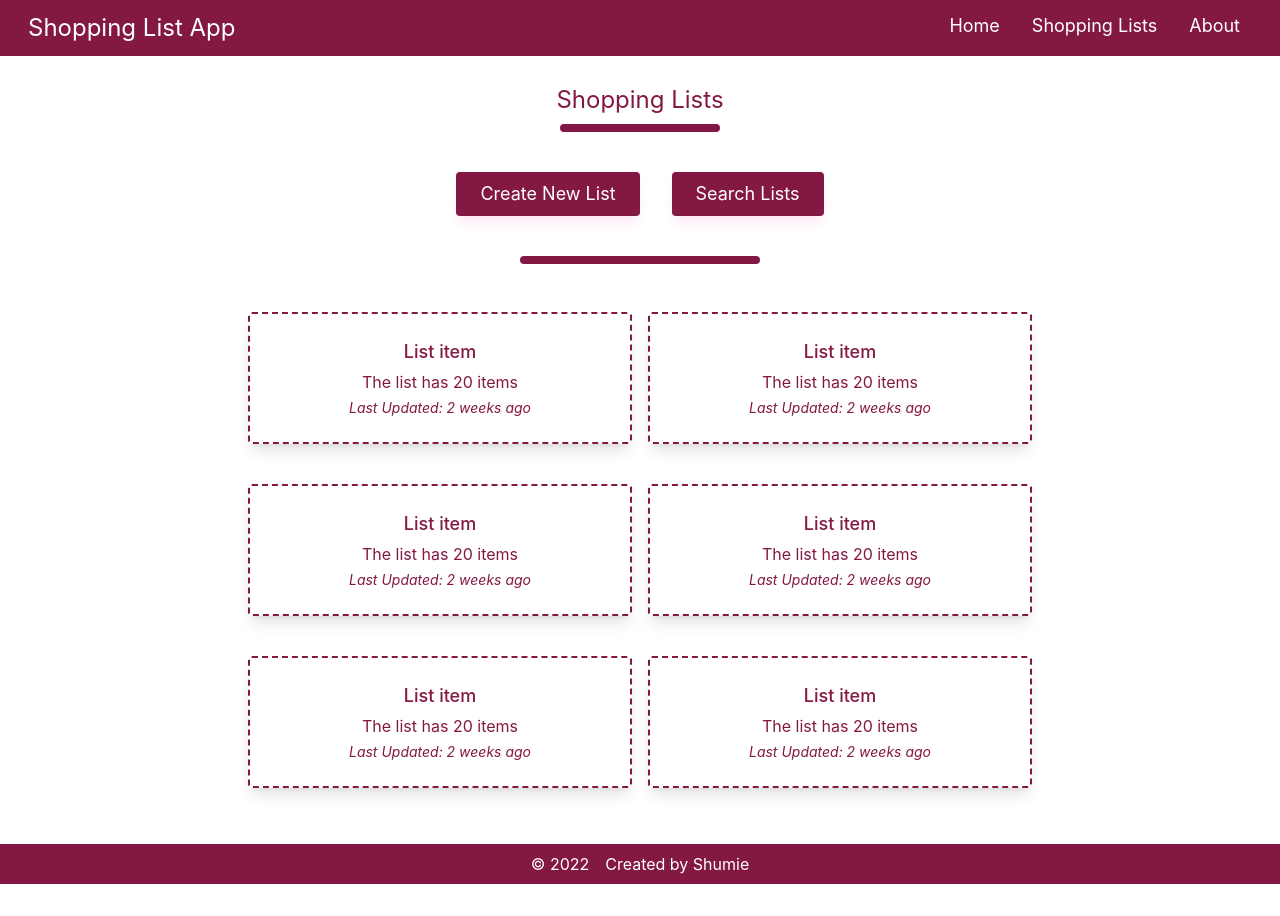
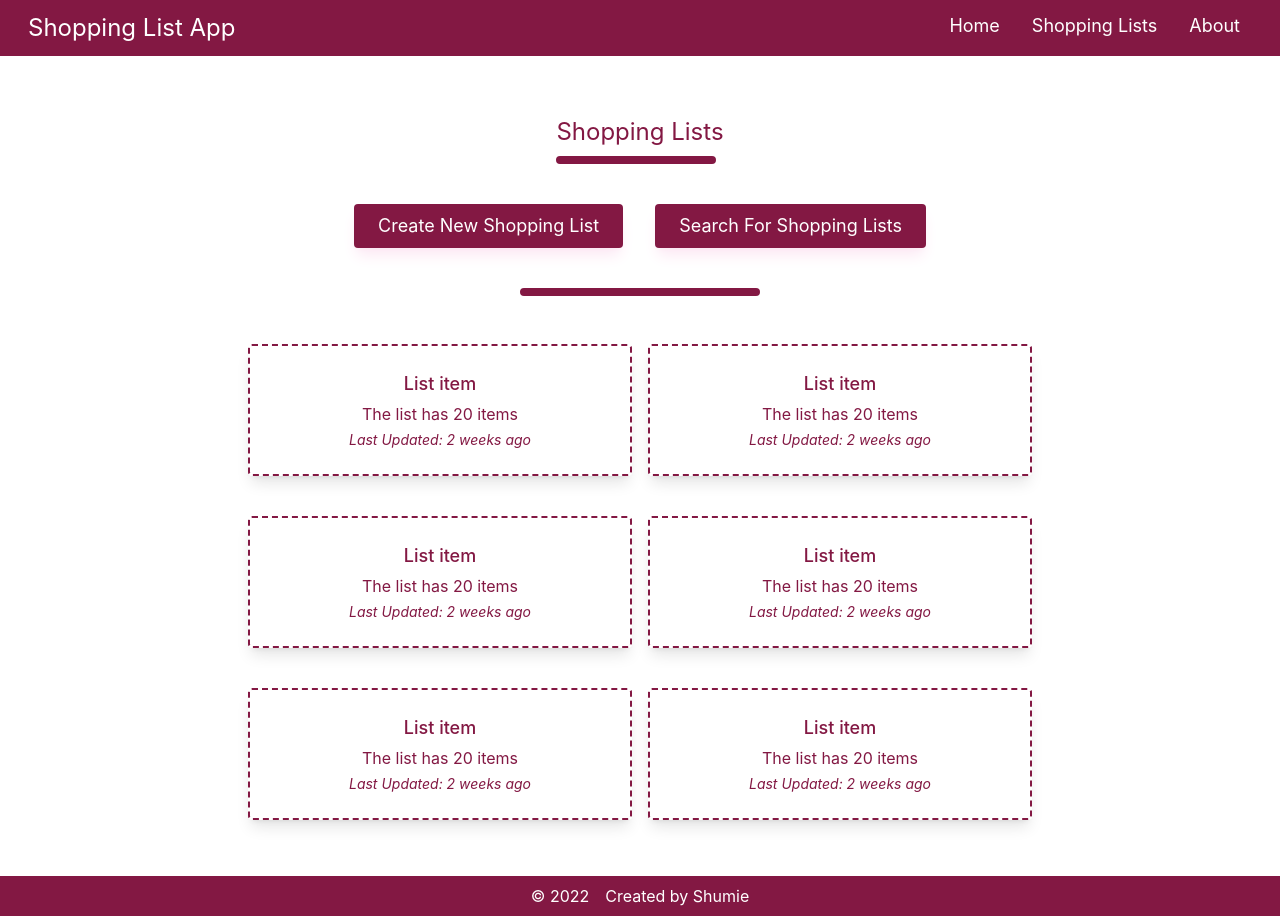
Before and after one commit to Shumieb/Shopping-App, a React (Create React App) app: page /shoppinglists in a window 1280 px wide. Before the commit the page ends 884 px from the top, so only its background shows below. Built offline with nearby package versions, Linux system fonts and the light colour scheme.

Commit message:
Added new shopping list form and added functionality

```diff
--- a/public/styles.css
+++ b/public/styles.css
@@ -664,6 +664,26 @@ video {
   margin-top: 1.5rem;
 }
 
+.mt-8 {
+  margin-top: 2rem;
+}
+
+.mb-8 {
+  margin-bottom: 2rem;
+}
+
+.mb-12 {
+  margin-bottom: 3rem;
+}
+
+.mb-10 {
+  margin-bottom: 2.5rem;
+}
+
+.mb-2 {
+  margin-bottom: 0.5rem;
+}
+
 .flex {
   display: flex;
 }
@@ -709,6 +729,42 @@ video {
   width: -webkit-fit-content;
   width: -moz-fit-content;
   width: fit-content;
+}
+
+.w-1\/2 {
+  width: 50%;
+}
+
+.w-12 {
+  width: 3rem;
+}
+
+.w-16 {
+  width: 4rem;
+}
+
+.w-24 {
+  width: 6rem;
+}
+
+.w-2\/5 {
+  width: 40%;
+}
+
+.w-3\/5 {
+  width: 60%;
+}
+
+.w-1\/4 {
+  width: 25%;
+}
+
+.w-2\/4 {
+  width: 50%;
+}
+
+.w-1\/3 {
+  width: 33.333333%;
 }
 
 .max-w-6xl {
@@ -759,12 +815,20 @@ video {
   align-content: center;
 }
 
+.items-center {
+  align-items: center;
+}
+
 .justify-end {
   justify-content: flex-end;
 }
 
 .justify-center {
   justify-content: center;
+}
+
+.justify-items-center {
+  justify-items: center;
 }
 
 .gap-4 {
@@ -813,6 +877,16 @@ video {
   border-color: rgb(131 24 67 / var(--tw-border-opacity));
 }
 
+.border-white {
+  --tw-border-opacity: 1;
+  border-color: rgb(255 255 255 / var(--tw-border-opacity));
+}
+
+.border-pink-100 {
+  --tw-border-opacity: 1;
+  border-color: rgb(252 231 243 / var(--tw-border-opacity));
+}
+
 .bg-pink-900 {
   --tw-bg-opacity: 1;
   background-color: rgb(131 24 67 / var(--tw-bg-opacity));
@@ -821,6 +895,20 @@ video {
 .bg-pink-500 {
   --tw-bg-opacity: 1;
   background-color: rgb(236 72 153 / var(--tw-bg-opacity));
+}
+
+.bg-white {
+  --tw-bg-opacity: 1;
+  background-color: rgb(255 255 255 / var(--tw-bg-opacity));
+}
+
+.bg-fuchsia-900 {
+  --tw-bg-opacity: 1;
+  background-color: rgb(112 26 117 / var(--tw-bg-opacity));
+}
+
+.object-center {
+  object-position: center;
 }
 
 .p-4 {
@@ -837,6 +925,10 @@ video {
 
 .p-6 {
   padding: 1.5rem;
+}
+
+.p-8 {
+  padding: 2rem;
 }
 
 .px-2 {
@@ -874,6 +966,11 @@ video {
   padding-right: 3rem;
 }
 
+.px-1 {
+  padding-left: 0.25rem;
+  padding-right: 0.25rem;
+}
+
 .text-left {
   text-align: left;
 }
@@ -900,6 +997,11 @@ video {
 .text-sm {
   font-size: 0.875rem;
   line-height: 1.25rem;
+}
+
+.text-xl {
+  font-size: 1.25rem;
+  line-height: 1.75rem;
 }
 
 .font-medium {
@@ -942,6 +1044,30 @@ video {
   --tw-shadow: var(--tw-shadow-colored);
 }
 
+.outline-pink-900 {
+  outline-color: #831843;
+}
+
+.transition {
+  transition-property: color, background-color, border-color, fill, stroke, opacity, box-shadow, -webkit-text-decoration-color, -webkit-transform, -webkit-filter, -webkit-backdrop-filter;
+  transition-property: color, background-color, border-color, text-decoration-color, fill, stroke, opacity, box-shadow, transform, filter, backdrop-filter;
+  transition-property: color, background-color, border-color, text-decoration-color, fill, stroke, opacity, box-shadow, transform, filter, backdrop-filter, -webkit-text-decoration-color, -webkit-transform, -webkit-filter, -webkit-backdrop-filter;
+  transition-timing-function: cubic-bezier(0.4, 0, 0.2, 1);
+  transition-duration: 150ms;
+}
+
+.delay-150 {
+  transition-delay: 150ms;
+}
+
+.delay-100 {
+  transition-delay: 100ms;
+}
+
+.ease-in-out {
+  transition-timing-function: cubic-bezier(0.4, 0, 0.2, 1);
+}
+
 body {
   margin: 0;
   font-family: -apple-system, BlinkMacSystemFont, 'Segoe UI', 'Roboto', 'Oxygen',
@@ -955,3 +1081,15 @@ code {
   font-family: source-code-pro, Menlo, Monaco, Consolas, 'Courier New',
     monospace;
 }
+
+.hover\:-translate-y-1:hover {
+  --tw-translate-y: -0.25rem;
+  -webkit-transform: translate(var(--tw-translate-x), var(--tw-translate-y)) rotate(var(--tw-rotate)) skewX(var(--tw-skew-x)) skewY(var(--tw-skew-y)) scaleX(var(--tw-scale-x)) scaleY(var(--tw-scale-y));
+          transform: translate(var(--tw-translate-x), var(--tw-translate-y)) rotate(var(--tw-rotate)) skewX(var(--tw-skew-x)) skewY(var(--tw-skew-y)) scaleX(var(--tw-scale-x)) scaleY(var(--tw-scale-y));
+}
+
+.hover\:shadow-xl:hover {
+  --tw-shadow: 0 20px 25px -5px rgb(0 0 0 / 0.1), 0 8px 10px -6px rgb(0 0 0 / 0.1);
+  --tw-shadow-colored: 0 20px 25px -5px var(--tw-shadow-color), 0 8px 10px -6px var(--tw-shadow-color);
+  box-shadow: var(--tw-ring-offset-shadow, 0 0 #0000), var(--tw-ring-shadow, 0 0 #0000), var(--tw-shadow);
+}
--- a/src/Pages/ShoppingLists.js
+++ b/src/Pages/ShoppingLists.js
@@ -1,13 +1,26 @@
 import React from 'react'
-import CreateSearchSection from '../SharedComponents/CreateSearchSection'
+import { useState } from 'react'
+import AddNewShoppingListForm from '../ShoppingListsComponents/AddNewShoppingListForm'
+import CreateSearchListsSection from '../ShoppingListsComponents/CreateSearchListsSection'
 import List from '../SharedComponents/List'
 import PageHeading from '../SharedComponents/PageHeading'
 
 const ShoppingLists = () => {
+     const [displayAddListForm, setDisplayAddListForm ] = useState(false);
+     const [displaySearchListForm, setDisplaySearchListForm ] = useState(false);
+
+     const toggleAddShoppingListForm = () =>{
+        setDisplayAddListForm(!displayAddListForm);
+        if(displaySearchListForm) setDisplaySearchListForm(false);
+     }
+
   return (
-    <main className='container px-4 flex flex-col'>
+    <main className='container px-4 flex flex-col justify-items-center items-center'>
         <PageHeading pageHeading={"Shopping Lists"}/>
-        <CreateSearchSection addbtntitle={"Create New List"} searchbtntitle={"Search Lists"} />
+        <CreateSearchListsSection
+            toggleAddShoppingListForm={toggleAddShoppingListForm}
+        />
+        {displayAddListForm && <AddNewShoppingListForm />}
         <span className='self-center mt-2'>
           <hr className='w-60 rounded border-4 border-pink-900'/>
         </span>
--- a/src/SharedComponents/CreateSearchSection.js
+++ /dev/null
@@ -1,21 +0,0 @@
-import React from 'react'
-
-const CreateSearchSection = ({ addbtntitle, searchbtntitle }) => {
-
-  return (
-    <section className='p-4 my-4 flex flex-row justify-center'>
-        <button
-            className='bg-pink-900 text-white rounded px-6 py-2 mr-4 text-lg shadow-lg shadow-pink-100'
-        >
-            { addbtntitle }
-        </button>
-        <button
-            className='bg-pink-900 text-white rounded px-6 py-2 ml-4 text-lg shadow-lg shadow-pink-100'
-        >
-            { searchbtntitle }
-        </button>
-    </section>
-  )
-}
-
-export default CreateSearchSection
--- a/src/SharedComponents/ListItem.js
+++ b/src/SharedComponents/ListItem.js
@@ -4,7 +4,7 @@ import { Link } from 'react-router-dom'
 const ListItem = () => {
   return (
     <li
-        className="w-96 text-center py-6 px-12 rounded border-2 border-pink-900 border-dashed text-pink-900 shadow-lg place-self-center cursor-pointer"
+        className="w-96 text-center py-6 px-12 rounded border-2 border-pink-900 border-dashed text-pink-900 shadow-lg place-self-center cursor-pointer hover:shadow-xl transition ease-in-out delay-100"
     >
         <Link to="1">
             <p className='text-lg font-medium mb-1'>List item</p>
--- a/src/SharedComponents/PageHeading.js
+++ b/src/SharedComponents/PageHeading.js
@@ -2,11 +2,9 @@ import React from 'react'
 
 const PageHeading = ({ pageHeading }) => {
   return (
-    <header className='p-2 flex flex-col'>
-        <h1 className='text-2xl self-center text-pink-900'>{pageHeading}</h1>
-        <span className='self-center mt-2'>
-          <hr className='w-40 rounded border-4 border-pink-900'/>
-        </span>
+    <header className='p-2 mt-8'>
+        <h1 className='text-2xl text-pink-900 mb-2'>{pageHeading}</h1>
+        <hr className='w-40 rounded border-4 border-pink-900'/>
     </header>
   )
 }
--- /dev/null
+++ b/src/ShoppingListsComponents/AddNewShoppingListForm.js
@@ -0,0 +1,43 @@
+import React from 'react'
+import { useState } from 'react'
+
+const AddNewShoppingListForm = () => {
+   const [ newShoppingListName, setNewShoppingListName ] = useState("");
+   const [ errorMessage, setErrorMessage ] = useState("");
+
+   const handleAddNewShoppingList = (e) =>{
+      e.preventDefault();
+
+      if(!newShoppingListName){
+        setErrorMessage("Please enter some text")
+        return
+      }
+
+      console.log("AddNewShoppingListForm " + newShoppingListName)
+      setErrorMessage("")
+      setNewShoppingListName("")
+   }
+
+  return (
+    <form onSubmit={handleAddNewShoppingList} className='flex flex-col bg-pink-900 justify-items-center items-center w-1/2 p-8 rounded mb-8'>
+        <p className='text-white text-xl font-medium'>Create New Shopping List</p>
+        <hr className='w-1/3 mb-10 mt-2 border-4 rounded border-pink-100'/>
+        <input
+          type="text"
+          placeholder='New Shopping List'
+          className='w-2/4 p-2 text-lg rounded outline-pink-900 mb-6 text-center'
+          onChange={(e) => setNewShoppingListName(e.target.value)}
+          value={newShoppingListName}
+          onFocus={() => errorMessage && setErrorMessage("")}
+        />
+        <p className='mb-2 text-white italic'>{errorMessage}</p>
+        <input
+          type="submit"
+          value="Create List"
+          className='my-4 w-fit cursor-pointer bg-white rounded px-6 py-2 text-lg font-medium text-pink-900'
+        />
+    </form>
+  )
+}
+
+export default AddNewShoppingListForm
--- /dev/null
+++ b/src/ShoppingListsComponents/CreateSearchListsSection.js
@@ -0,0 +1,22 @@
+import React from 'react'
+
+const CreateSearchListsSection = ({ toggleAddShoppingListForm }) => {
+
+  return (
+    <section className='p-4 my-4 flex flex-row justify-center'>
+        <button
+            className='bg-pink-900 text-white rounded px-6 py-2 mr-4 text-lg shadow-lg shadow-pink-100 hover:shadow-xl transition ease-in-out delay-100'
+            onClick={toggleAddShoppingListForm}
+        >
+            Create New Shopping List
+        </button>
+        <button
+            className='bg-pink-900 text-white rounded px-6 py-2 ml-4 text-lg shadow-lg shadow-pink-100 hover:shadow-xl transition ease-in-out delay-100'
+        >
+            Search For Shopping Lists
+        </button>
+    </section>
+  )
+}
+
+export default CreateSearchListsSection
```
